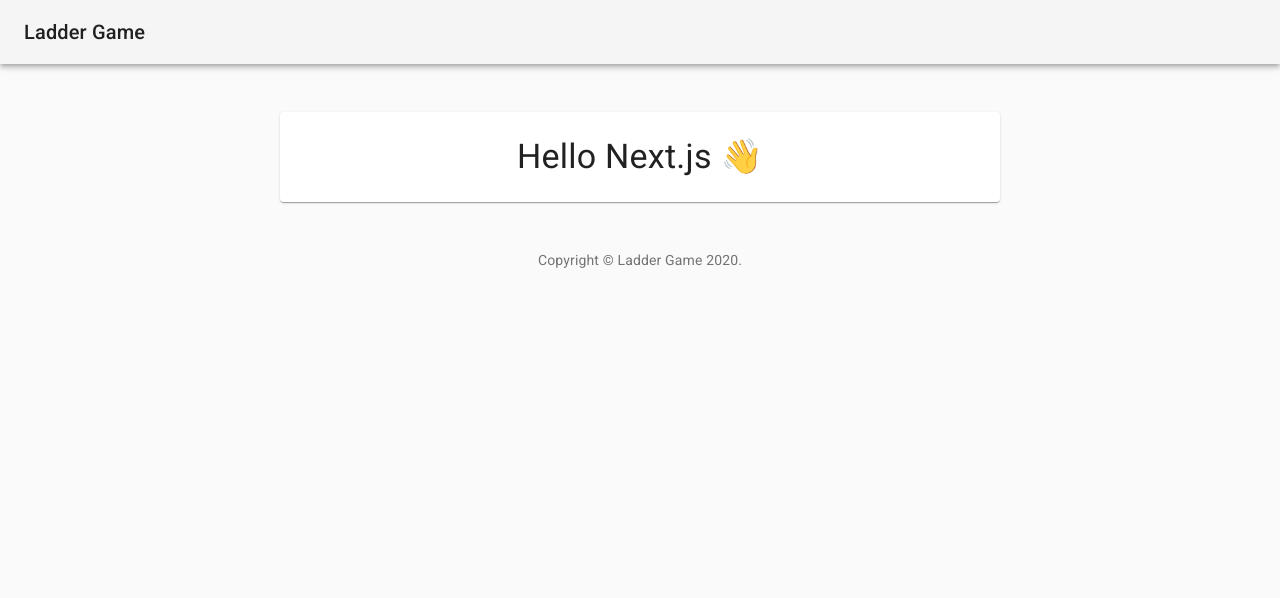
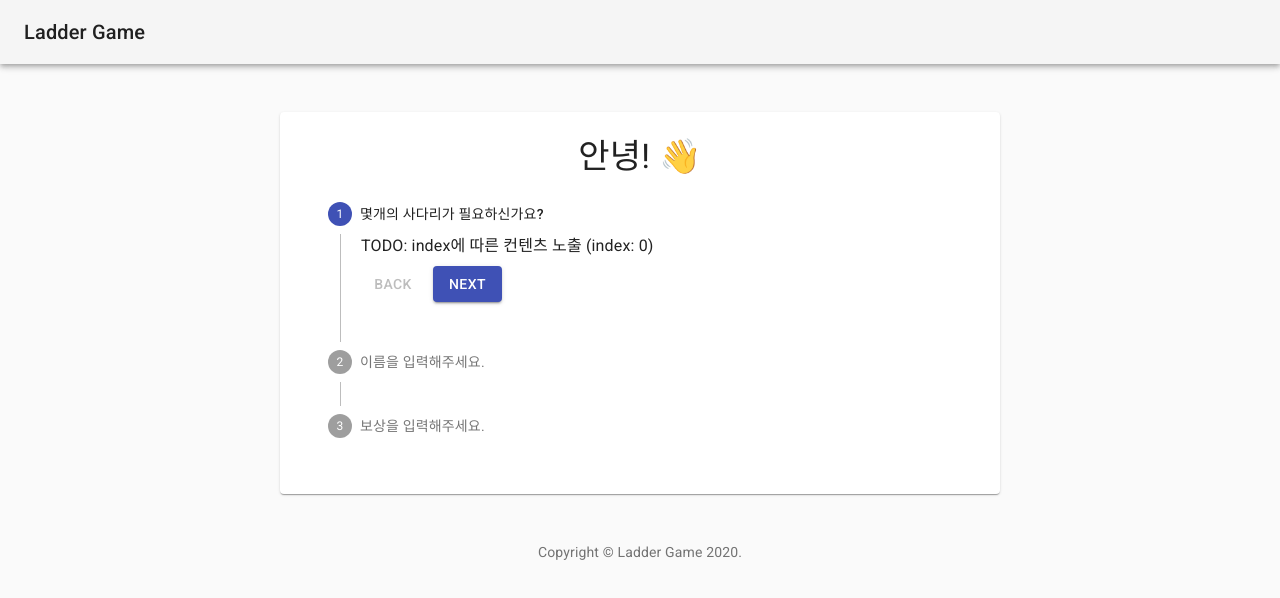
Before and after one commit to divlook/ladder-game, a Next.js app: page / in a window 1280 px wide. Shown: the top 598 px of the page. Built offline with nearby package versions, Linux system fonts and the light colour scheme.

Commit message:
단계 컴포넌트 추가

```diff
--- a/pages/index.tsx
+++ b/pages/index.tsx
@@ -1,7 +1,14 @@
-import React from 'react'
+import React, { useState } from 'react'
 import { NextPage } from 'next'
-import { Typography } from '@material-ui/core'
+import Typography from '@material-ui/core/Typography'
+import Stepper from '@material-ui/core/Stepper'
+import Step from '@material-ui/core/Step'
+import StepLabel from '@material-ui/core/StepLabel'
+import StepContent from '@material-ui/core/StepContent'
 import DefaultLayout from '~/layouts/DefaultLayout'
+import Button from '@material-ui/core/Button'
+import Paper from '@material-ui/core/Paper'
+import { makeStyles } from '@material-ui/core'
 
 /*
 사다리 수를 입력 받는다
@@ -13,12 +20,77 @@ import DefaultLayout from '~/layouts/DefaultLayout'
 다시하기 or 처음으로
 */
 
+const useStyles = makeStyles(theme => ({
+    root: {
+        width: '100%',
+    },
+    button: {
+        marginTop: theme.spacing(1),
+        marginRight: theme.spacing(1),
+    },
+    actionsContainer: {
+        marginBottom: theme.spacing(2),
+    },
+    resetContainer: {
+        padding: theme.spacing(3),
+    },
+}))
+
 const IndexPage: NextPage = () => {
+    const classes = useStyles()
+    const [activeStep, setActiveStep] = useState(0)
+    const steps = ['몇개의 사다리가 필요하신가요?', '이름을 입력해주세요.', '보상을 입력해주세요.']
+
+    const handleNext = () => {
+        setActiveStep(prevActiveStep => prevActiveStep + 1)
+    }
+
+    const handleBack = () => {
+        setActiveStep(prevActiveStep => prevActiveStep - 1)
+    }
+
+    const handleReset = () => {
+        setActiveStep(0)
+    }
+
     return (
         <DefaultLayout>
             <Typography component="h1" variant="h4" align="center">
-                Hello Next.js 👋
+                안녕! 👋
             </Typography>
+
+            <Stepper activeStep={activeStep} orientation="vertical">
+                {steps.map((label, index) => (
+                    <Step key={label}>
+                        <StepLabel>{label}</StepLabel>
+                        <StepContent>
+                            <Typography>TODO: index에 따른 컨텐츠 노출 (index: {index})</Typography>
+                            <div className={classes.actionsContainer}>
+                                <div>
+                                    <Button disabled={activeStep === 0} onClick={handleBack} className={classes.button}>
+                                        Back
+                                    </Button>
+                                    <Button variant="contained" color="primary" onClick={handleNext} className={classes.button}>
+                                        {activeStep === steps.length - 1 ? 'Finish' : 'Next'}
+                                    </Button>
+                                </div>
+                            </div>
+                        </StepContent>
+                    </Step>
+                ))}
+            </Stepper>
+
+            {activeStep === steps.length && (
+                <Paper square elevation={0} className={classes.resetContainer}>
+                    <Typography>All steps completed - you&apos;re finished</Typography>
+                    <Button disabled={activeStep === 0} onClick={handleBack} className={classes.button}>
+                        Back
+                    </Button>
+                    <Button onClick={handleReset} className={classes.button}>
+                        Reset
+                    </Button>
+                </Paper>
+            )}
         </DefaultLayout>
     )
 }
```
